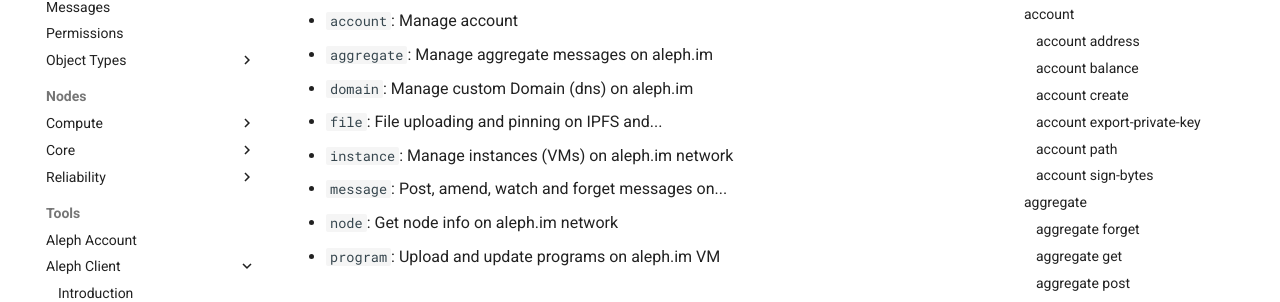
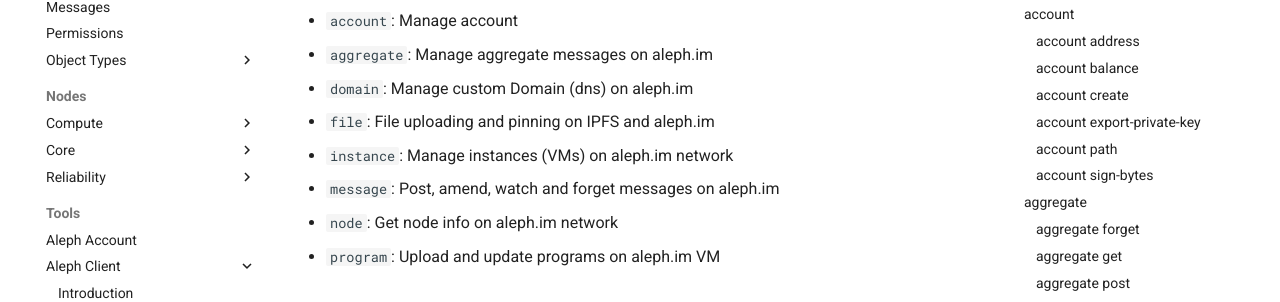
Before and after one commit to aleph-im/aleph-docs, an MkDocs documentation site: the page built from docs/tools/aleph-client/documentation.md, in a window 1280 px wide and 900 px high, scrolled down 412 px. Shown: the part 148-450 px from the top of the window. Built offline with MkDocs 1.6.1 and Material for MkDocs 9.7.7, drawn with Linux system fonts in a browser that asks for light colours; comment, search, counter and statistics services are not loaded; some of the changed text lies outside the part shown.

Commit message:
Fix shortened descriptions

```diff
--- a/docs/tools/aleph-client/documentation.md
+++ b/docs/tools/aleph-client/documentation.md
@@ -18,9 +18,9 @@
 * `account`: Manage account
 * `aggregate`: Manage aggregate messages on aleph.im
 * `domain`: Manage custom Domain (dns) on aleph.im
-* `file`: File uploading and pinning on IPFS and...
+* `file`: File uploading and pinning on IPFS and aleph.im
 * `instance`: Manage instances (VMs) on aleph.im network
-* `message`: Post, amend, watch and forget messages on...
+* `message`: Post, amend, watch and forget messages on aleph.im
 * `node`: Get node info on aleph.im network
 * `program`: Upload and update programs on aleph.im VM
 
```
Also changed, not shown: other parts of docs/tools/aleph-client/documentation.md (+6 -6 lines).
